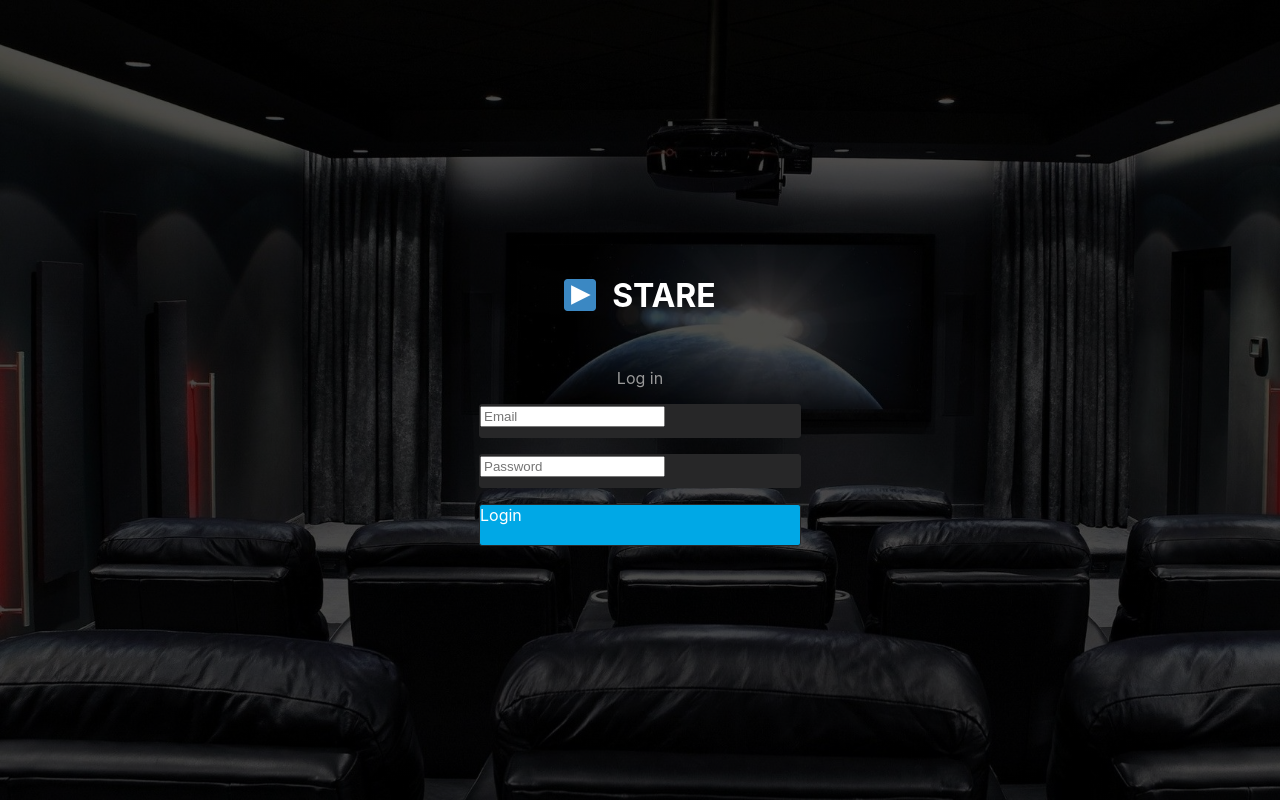
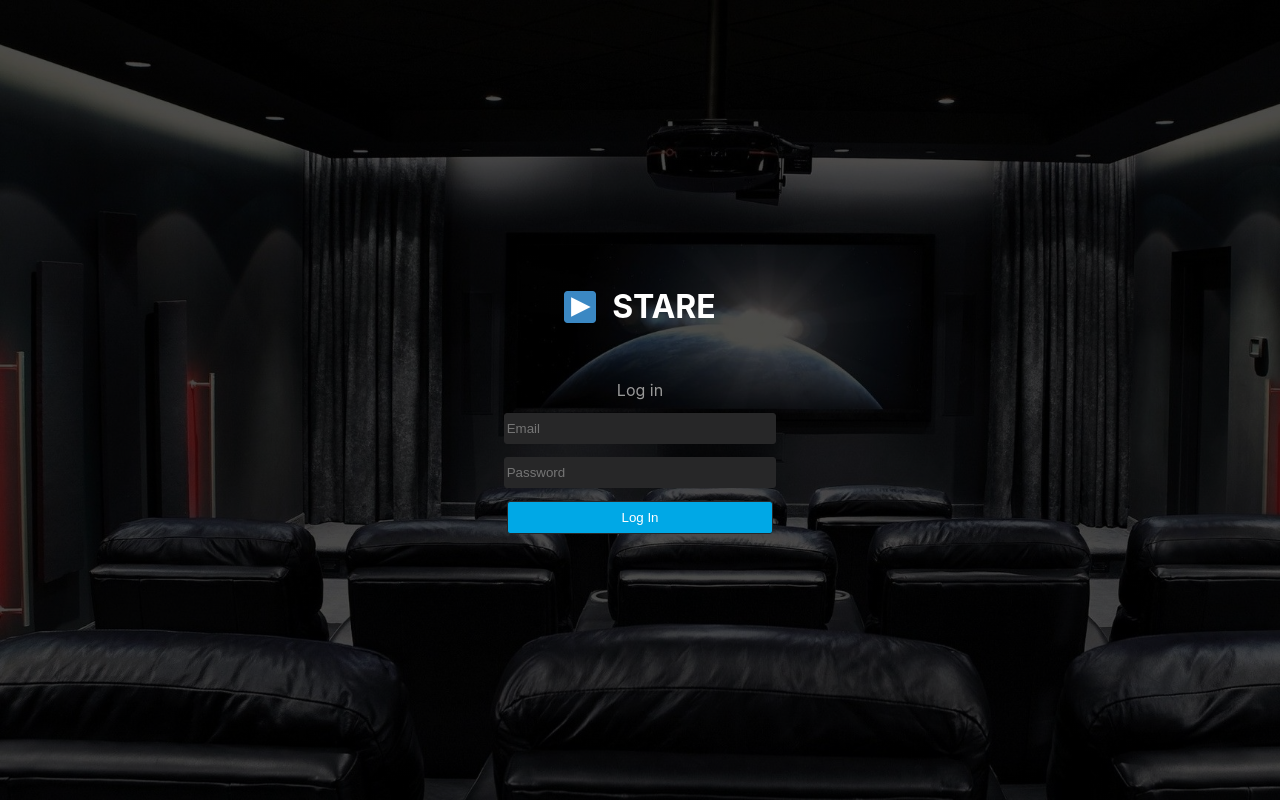
Before and after one commit to Akius1/stare-movie-app, a React (Create React App) app in the folder client/: page /login in a window 1280 px wide. Built offline with nearby package versions, Linux system fonts and the light colour scheme.

Commit message:
Update Form Login

```diff
--- /dev/null
+++ b/client/src/components/Login/Button.jsx
@@ -0,0 +1,13 @@
+import React from "react";
+
+const Button = ({ buttonName }) => {
+  return (
+    <div className="form-group">
+      <button type="submit" className="btn">
+        {buttonName}
+      </button>
+    </div>
+  );
+};
+
+export default Button;
--- a/client/src/components/Login/Form.jsx
+++ b/client/src/components/Login/Form.jsx
@@ -1,5 +1,6 @@
 import React, { useState } from "react";
 import { Error, FormLogin } from "./LoginElements";
+import Button from "./Button";
 
 export const validateInput = (str = "") => str.includes("@");
 
@@ -16,22 +17,28 @@ const Form = () => {
         <h1>Stare</h1>
       </div>
       <div className="heading">Log in</div>
-      <div className="form-input">
+      <div>
         <input
           id="email"
           name="email"
           type={"email"}
           placeholder="Email"
           onChange={handleOnChange}
+          className="form-input"
         />
       </div>
       {FormData.email && !validateInput(FormData.email) ? (
         <Error>Email not valid</Error>
       ) : null}
-      <div className="form-input">
-        <input name="password" type={"password"} placeholder="Password" />
+      <div>
+        <input
+          name="password"
+          type={"password"}
+          placeholder="Password"
+          className="form-input"
+        />
       </div>
-      <div className="btn">Login</div>
+      <Button buttonName="Log In" />
     </FormLogin>
   );
 };
--- a/client/src/components/Login/LoginElements.jsx
+++ b/client/src/components/Login/LoginElements.jsx
@@ -57,6 +57,7 @@ export const FormLogin = styled.div`
     border-color: #272728;
     border-radius: 3px;
     color: #fff;
+    align-items: center;
   }
 `;
 export const Error = styled.p`
```
